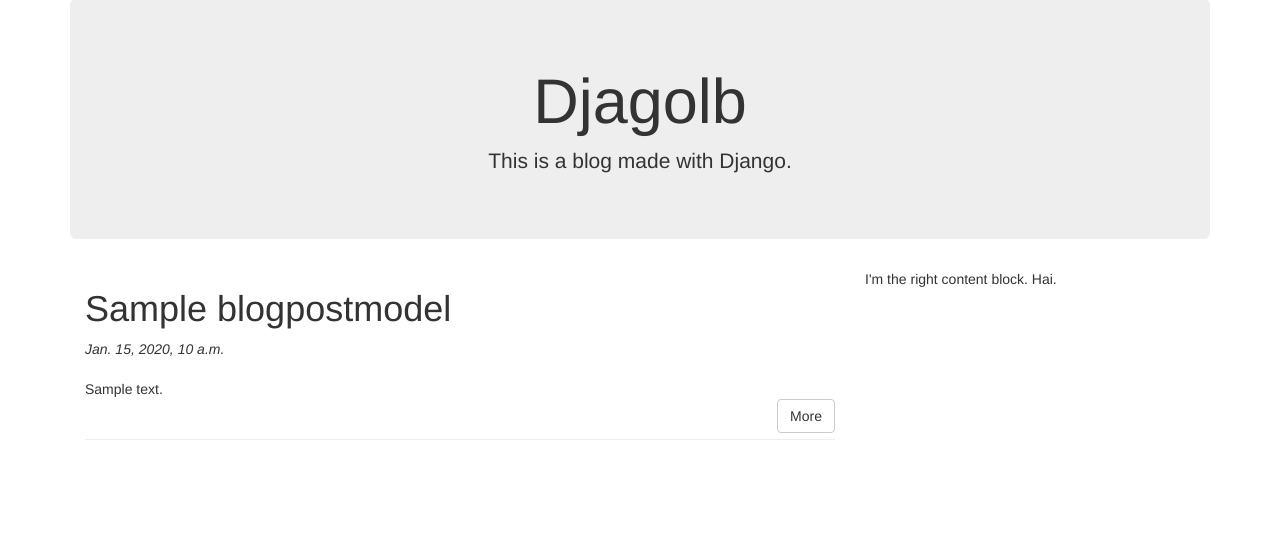
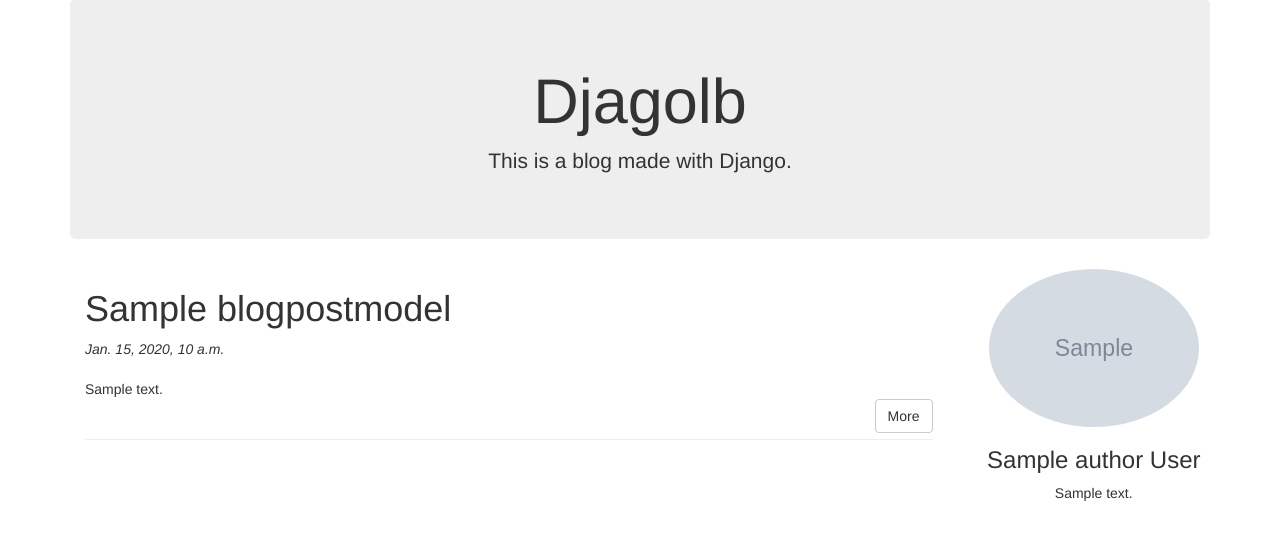
Before and after one commit to GMadorell/djagolb, a Django app: page / in a window 1280 px wide. Shown: the part 93-633 px from the top of the page. Run offline with Django 3.2, Linux system fonts and the light colour scheme; tables that the repository leaves empty hold one stand-in row (values such as "Sample post"); grey boxes marked "Sample" are stand-in pictures; parts of the project's set-up code (start-up, migrations or seed data) failed here and were passed over; some libraries are stand-ins or nearby versions.

Commit message:
Added author information to the right content part.

```diff
--- a/djagolb/blog/templates/blog/base.html
+++ b/djagolb/blog/templates/blog/base.html
@@ -21,7 +21,9 @@
 
     {% disqus_dev %}
 
-    <title>Title of document</title>
+    <link href="{% static "css/author.css" %}" rel="stylesheet">
+
+    <title>Djagolb</title>
 
     <style>
     body {
@@ -48,11 +50,11 @@
 
         <div class="container">
             <div class="row">
-                <div class="col-md-8">
+                <div class="col-md-9">
                     {% block left_content %}
                     {% endblock left_content %}
                 </div>
-                <div class="col-md-4">
+                <div class="col-md-3">
                     {% block right_content %}
                         {% include "blog/right_content.html" %}
                     {% endblock right_content %}
--- a/djagolb/blog/templates/blog/right_content.html
+++ b/djagolb/blog/templates/blog/right_content.html
@@ -1 +1,9 @@
-<p>I'm the right content block. Hai.</p>
+
+<div class="text-center">
+
+<img src="{{ author.picture }}" alt="Author picture" class="author-img img-circle center-block">
+<h3>{{ author.name }} {{ author.surname }}</h3>
+
+{{ author.summary_html | safe }}
+
+</div>
--- a/djagolb/blog/views.py
+++ b/djagolb/blog/views.py
@@ -2,11 +2,24 @@
 import pdb
 from django.contrib.sites.models import Site
 from django.views import generic
+from django.views.generic.base import ContextMixin
 
-from .models import BlogPostModel
+from .models import BlogPostModel, Author
 
 
-class BlogIndexView(generic.ListView):
+class AuthorContextMixin(ContextMixin):
+    author_model = Author
+
+    def get_context_data(self, **kwargs):
+        context = super(AuthorContextMixin, self).get_context_data(**kwargs)
+        context["author"] = self.author_model.objects.all()[0]
+        return context
+
+
+class BlogIndexView(
+    AuthorContextMixin,
+    generic.ListView
+):
     template_name = "blog/blog_index.html"
     model = BlogPostModel
 
@@ -14,7 +27,10 @@
         return self.model.objects.order_by("-posted_at")
 
 
-class BlogPostDetail(generic.DetailView):
+class BlogPostDetail(
+    AuthorContextMixin,
+    generic.DetailView,
+):
     template_name = "blog/blogpost.html"
     context_object_name = "blogpost"
     model = BlogPostModel
@@ -25,7 +41,10 @@
         return context
 
 
-class ArchiveView(generic.TemplateView):
+class ArchiveView(
+    AuthorContextMixin,
+    generic.TemplateView,
+):
     template_name = "blog/archive.html"
 
     def get_context_data(self, **kwargs):
--- /dev/null
+++ b/djagolb/static/css/author.css
@@ -0,0 +1,7 @@
+
+
+.author-img {
+    max-width: 80%;
+    max-height: 200px;
+    height: auto;
+}
```
Also changed, not shown: 1 other file.
